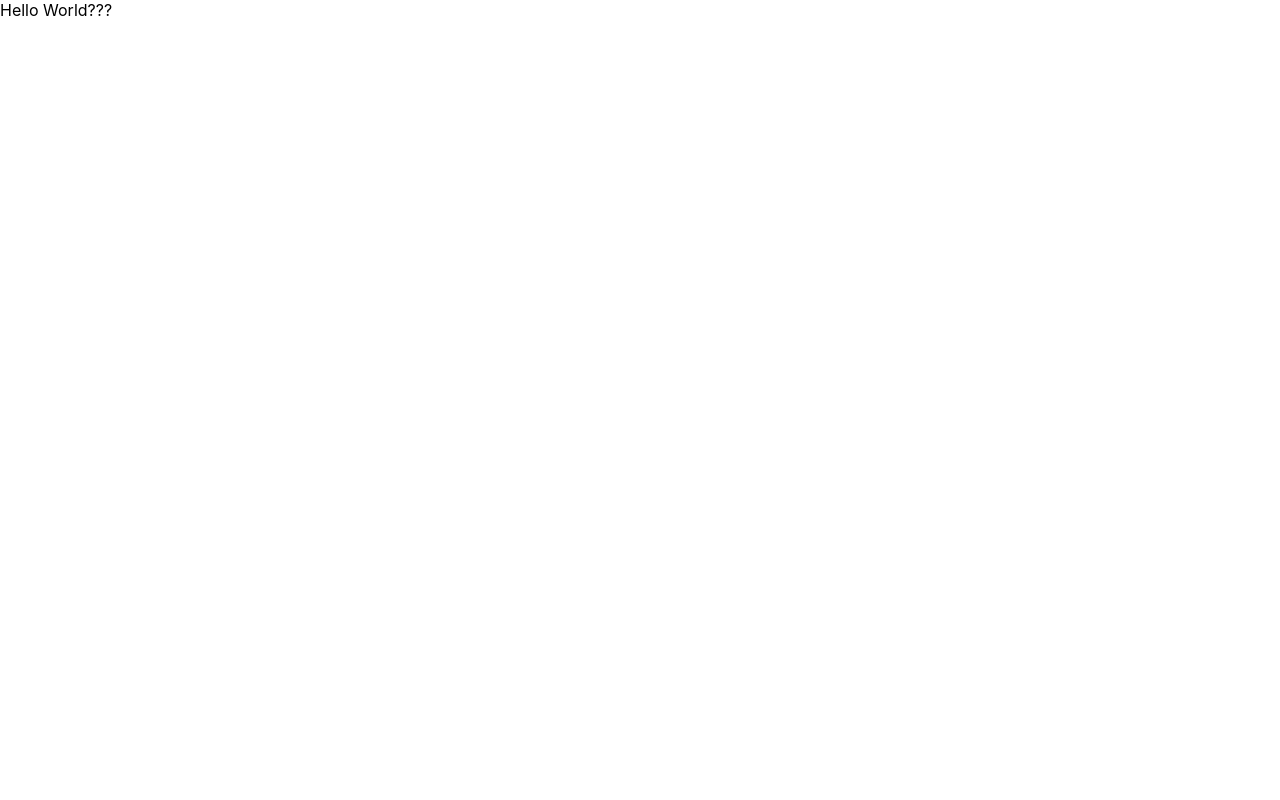
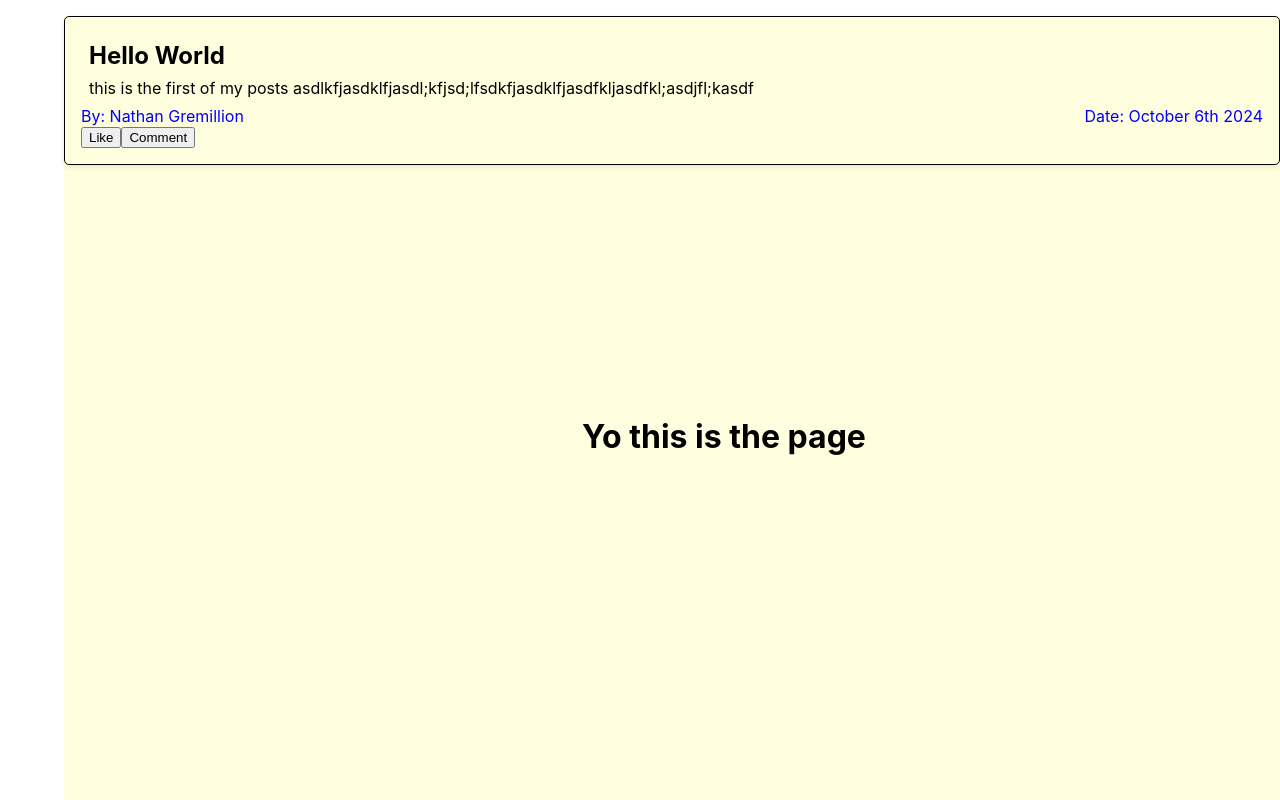
Before and after one commit to N103Gremillion/Social_Media_Project, a React (Create React App) app: page / in a window 1280 px wide. Built offline with nearby package versions, Linux system fonts and the light colour scheme.

Commit message:
added a basic post setup and just a blank page for the main page

```diff
--- a/src/App.js
+++ b/src/App.js
@@ -1,14 +1,31 @@
-import React from 'react';
+import React, { useState } from 'react';
+import MainFeedPage from './pages/MainFeedPage';
+import Post from './pages/Post';
 
-function App() {
+const App = () => {
+
+  const examplePost = {
+    title: "Hello World",
+    content: "this is the first of my posts asdlkfjasdklfjasdl;kfjsd;lfsdkfjasdklfjasdfkljasdfkl;asdjfl;kasdf",
+    author: "Nathan Gremillion",
+    date: "October 6th 2024"
+  };
+
   return (
     <div>
-      {/* render the appropiate pages/elements */}
-      Hello World???
-
+      {/* <MainFeedPage/> */}
+      <MainFeedPage/>
+      <Post
+        title={examplePost.title}
+        content={examplePost.content}
+        author={examplePost.author}
+        date={examplePost.date}
+      />
+      {/* button to update the post */}
+      {/* <button onClick={updatePost}>Update Post</button> */}
     </div>
   );
-}
+};
 
 
 
--- /dev/null
+++ b/src/pages/MainFeedPage.js
@@ -0,0 +1,30 @@
+import React from "react";
+
+const MainFeedPage = () => {
+
+  const mainDivStyle = {
+    backgroundColor: 'lightyellow',
+    width: '100%',
+    height: '100vh',
+    padding: '20px',
+    textAlign: 'center',
+    // make the items in div vertially align
+    display: 'flex',
+    alignItems:'center',
+    justifyContent: 'space-evenly',
+    flexDirection: 'column',
+    position: 'fixed',
+    marginLeft: '5%',
+    zIndex: '-1'
+  };
+
+  return (
+    <div style={mainDivStyle}>
+      <h1>
+        Yo this is the page
+      </h1>
+    </div>
+  );
+}
+
+export default MainFeedPage;
--- /dev/null
+++ b/src/pages/Post.js
@@ -0,0 +1,50 @@
+import React from "react";
+
+const Post = ({title, content, author, date}) => {
+
+  const postStyle = {
+    border: '1px solid black',
+    borderRadius: '5px',
+    padding: '16px',
+    marginTop: '16px',
+    marginBottom: '16px',
+    marginLeft: '5%',
+    // this create a shadw effect around the element
+    boxShadow: '0 2px 5px rgba(0, 0, 0, 0.1)',
+  }
+
+  const titleStyle = {
+    fontSize: '1.5',
+    margin: '8px',
+  };
+
+  const contentStyle = {
+    fontSize: '1',
+    margin: '8px',
+  };
+
+  const footerStyle = {
+    display: 'flex',
+    justifyContent: 'space-between',
+    fontSize: '0.8',
+    color: 'blue',
+  };
+
+  return (
+    <div style={postStyle}>
+      <h2 style={titleStyle}>{title}</h2>
+      <p style={contentStyle}>{content}</p>
+      <div style={footerStyle}>
+        <span>By: {author}</span>
+        <span>Date: {date}</span>
+      </div>
+      <div>
+        {/* like and comment buttons */}
+        <button onClick={() => console.log('Liked!')}>Like</button>
+        <button onClick={() => console.log('Commented!')}>Comment</button>
+      </div>
+    </div>
+  );
+}
+
+export default Post
```
